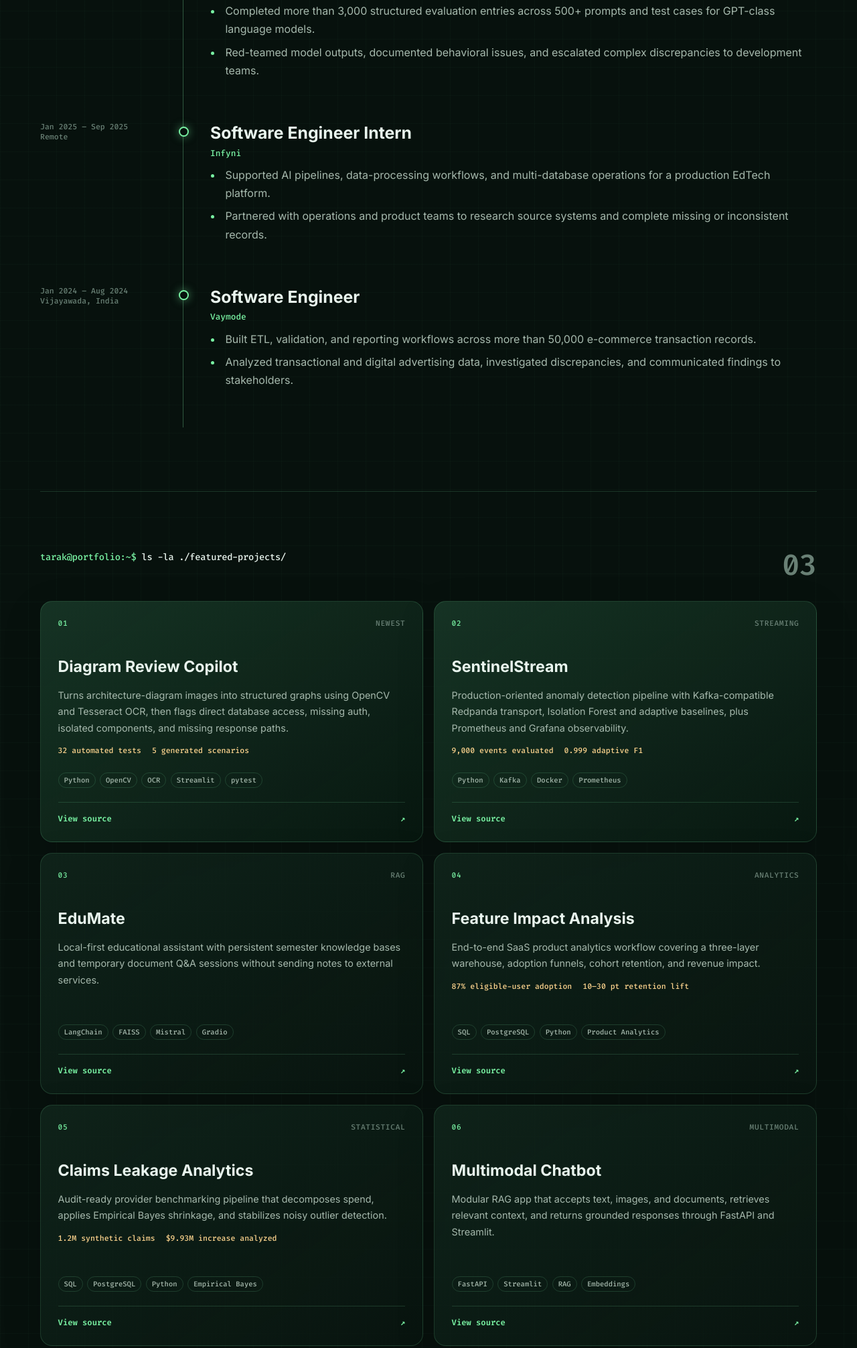
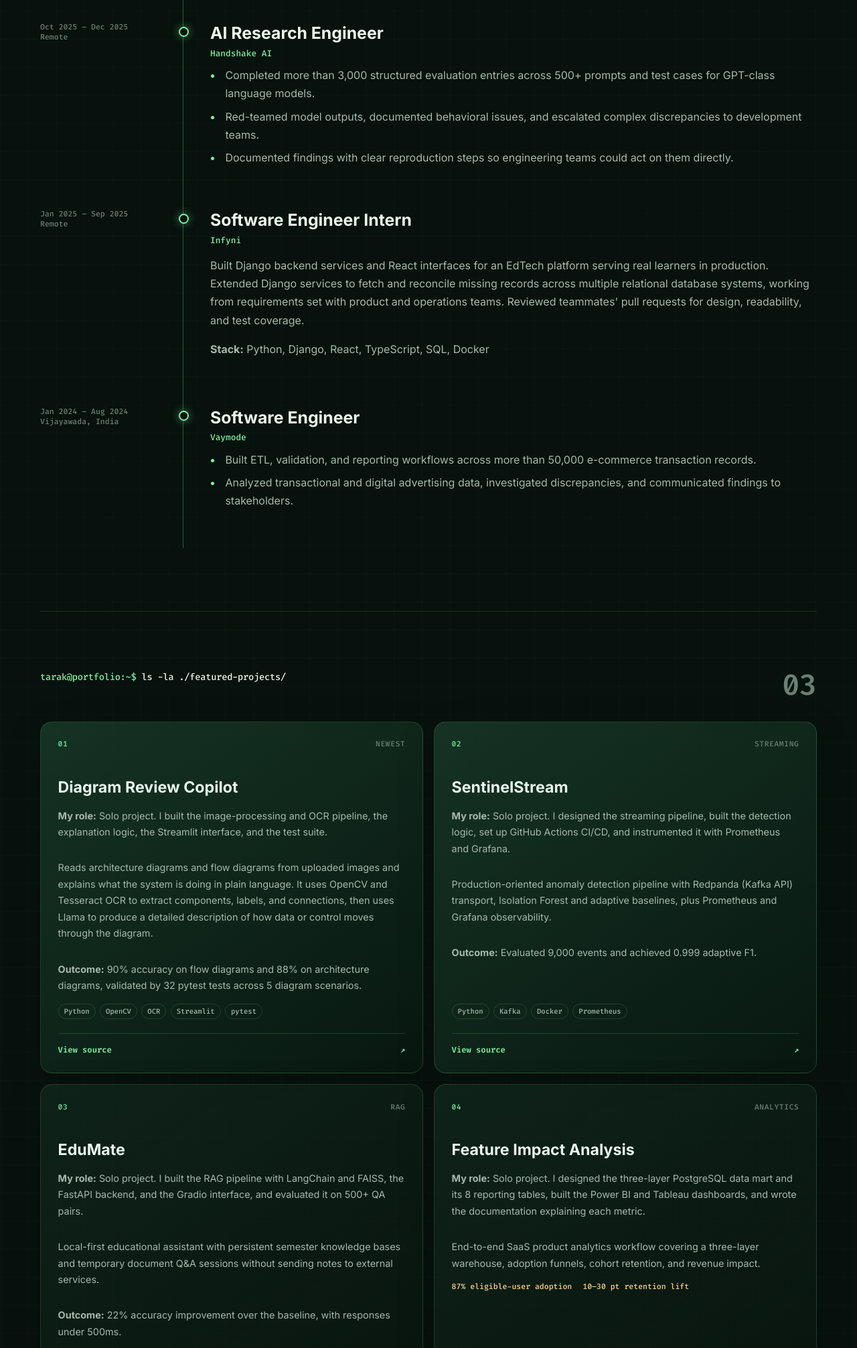
Before and after one commit to tarakaram2134/portfolio, a plain HTML site: page index.html in a window 1280 px wide. Shown: the part 2084-4096 px from the top of the page at 67% size. Drawn offline with Linux system fonts and the light colour scheme.

Commit message:
Update portfolio: add roles, decisions, and outcomes per project

```diff
--- a/index.html
+++ b/index.html
@@ -77,6 +77,8 @@
               <li>Built semantic search across approximately 40,000 production RT tickets with BGE-M3 embeddings and Qdrant, returning the five most relevant historical cases.</li>
               <li>Integrated live RT REST API context into a RAG pipeline that produces ticket summaries in about 25 seconds.</li>
               <li>Developed a resolution-time prediction workflow with approximately three-second inference and added automated pytest coverage to the existing codebase.</li>
+              <li>Chose similarity-based retrieval over classification for resolving-time prediction after evaluating both against widely spread resolution times, delivering predictions in about 3 seconds.</li>
+              <li>Validated retrieval quality across 1,000 tickets with support staff reviewing the generated summaries.</li>
             </ul>
           </div>
         </article>
@@ -87,6 +89,7 @@
             <ul>
               <li>Completed more than 3,000 structured evaluation entries across 500+ prompts and test cases for GPT-class language models.</li>
               <li>Red-teamed model outputs, documented behavioral issues, and escalated complex discrepancies to development teams.</li>
+              <li>Documented findings with clear reproduction steps so engineering teams could act on them directly.</li>
             </ul>
           </div>
         </article>
@@ -94,10 +97,8 @@
           <div class="timeline-meta"><span>Jan 2025 – Sep 2025</span><span>Remote</span></div>
           <div class="timeline-content">
             <h3>Software Engineer Intern</h3><p class="company">Infyni</p>
-            <ul>
-              <li>Supported AI pipelines, data-processing workflows, and multi-database operations for a production EdTech platform.</li>
-              <li>Partnered with operations and product teams to research source systems and complete missing or inconsistent records.</li>
-            </ul>
+            <p>Built Django backend services and React interfaces for an EdTech platform serving real learners in production. Extended Django services to fetch and reconcile missing records across multiple relational database systems, working from requirements set with product and operations teams. Reviewed teammates' pull requests for design, readability, and test coverage.</p>
+            <p><strong>Stack:</strong> Python, Django, React, TypeScript, SQL, Docker</p>
           </div>
         </article>
         <article class="timeline-item">
@@ -122,29 +123,34 @@
         <article class="project-card featured">
           <div class="project-top"><span class="project-index">01</span><span>Newest</span></div>
           <h3>Diagram Review Copilot</h3>
-          <p>Turns architecture-diagram images into structured graphs using OpenCV and Tesseract OCR, then flags direct database access, missing auth, isolated components, and missing response paths.</p>
-          <ul class="metrics"><li>32 automated tests</li><li>5 generated scenarios</li></ul>
+          <p><strong>My role:</strong> Solo project. I built the image-processing and OCR pipeline, the explanation logic, the Streamlit interface, and the test suite.</p>
+          <p>Reads architecture diagrams and flow diagrams from uploaded images and explains what the system is doing in plain language. It uses OpenCV and Tesseract OCR to extract components, labels, and connections, then uses Llama to produce a detailed description of how data or control moves through the diagram.</p>
+          <p><strong>Outcome:</strong> 90% accuracy on flow diagrams and 88% on architecture diagrams, validated by 32 pytest tests across 5 diagram scenarios.</p>
           <div class="tags"><span>Python</span><span>OpenCV</span><span>OCR</span><span>Streamlit</span><span>pytest</span></div>
           <a class="project-link" href="https://github.com/tarakaram2134/Diagram-copilot" target="_blank" rel="noreferrer">View source <span>↗</span></a>
         </article>
         <article class="project-card featured">
           <div class="project-top"><span class="project-index">02</span><span>Streaming</span></div>
           <h3>SentinelStream</h3>
-          <p>Production-oriented anomaly detection pipeline with Kafka-compatible Redpanda transport, Isolation Forest and adaptive baselines, plus Prometheus and Grafana observability.</p>
-          <ul class="metrics"><li>9,000 events evaluated</li><li>0.999 adaptive F1</li></ul>
+          <p><strong>My role:</strong> Solo project. I designed the streaming pipeline, built the detection logic, set up GitHub Actions CI/CD, and instrumented it with Prometheus and Grafana.</p>
+          <p>Production-oriented anomaly detection pipeline with Redpanda (Kafka API) transport, Isolation Forest and adaptive baselines, plus Prometheus and Grafana observability.</p>
+          <p><strong>Outcome:</strong> Evaluated 9,000 events and achieved 0.999 adaptive F1.</p>
           <div class="tags"><span>Python</span><span>Kafka</span><span>Docker</span><span>Prometheus</span></div>
           <a class="project-link" href="https://github.com/tarakaram2134/sentinelstream" target="_blank" rel="noreferrer">View source <span>↗</span></a>
         </article>
         <article class="project-card">
           <div class="project-top"><span class="project-index">03</span><span>RAG</span></div>
           <h3>EduMate</h3>
+          <p><strong>My role:</strong> Solo project. I built the RAG pipeline with LangChain and FAISS, the FastAPI backend, and the Gradio interface, and evaluated it on 500+ QA pairs.</p>
           <p>Local-first educational assistant with persistent semester knowledge bases and temporary document Q&amp;A sessions without sending notes to external services.</p>
+          <p><strong>Outcome:</strong> 22% accuracy improvement over the baseline, with responses under 500ms.</p>
           <div class="tags"><span>LangChain</span><span>FAISS</span><span>Mistral</span><span>Gradio</span></div>
           <a class="project-link" href="https://github.com/tarakaram2134/Edumate" target="_blank" rel="noreferrer">View source <span>↗</span></a>
         </article>
         <article class="project-card">
           <div class="project-top"><span class="project-index">04</span><span>Analytics</span></div>
           <h3>Feature Impact Analysis</h3>
+          <p><strong>My role:</strong> Solo project. I designed the three-layer PostgreSQL data mart and its 8 reporting tables, built the Power BI and Tableau dashboards, and wrote the documentation explaining each metric.</p>
           <p>End-to-end SaaS product analytics workflow covering a three-layer warehouse, adoption funnels, cohort retention, and revenue impact.</p>
           <ul class="metrics"><li>87% eligible-user adoption</li><li>10–30 pt retention lift</li></ul>
           <div class="tags"><span>SQL</span><span>PostgreSQL</span><span>Python</span><span>Product Analytics</span></div>
@@ -153,17 +159,28 @@
         <article class="project-card">
           <div class="project-top"><span class="project-index">05</span><span>Statistical</span></div>
           <h3>Claims Leakage Analytics</h3>
+          <p><strong>My role:</strong> Solo project. I modeled 1.2M synthetic claims in PostgreSQL, wrote the SQL analysis, and applied Empirical Bayes scoring to flag outlier providers.</p>
           <p>Audit-ready provider benchmarking pipeline that decomposes spend, applies Empirical Bayes shrinkage, and stabilizes noisy outlier detection.</p>
-          <ul class="metrics"><li>1.2M synthetic claims</li><li>$9.93M increase analyzed</li></ul>
+          <p><strong>Outcome:</strong> Identified a $9.93M cost increase and flagged outlier providers hidden inside aggregate totals.</p>
           <div class="tags"><span>SQL</span><span>PostgreSQL</span><span>Python</span><span>Empirical Bayes</span></div>
           <a class="project-link" href="https://github.com/tarakaram2134/claims-leakage" target="_blank" rel="noreferrer">View source <span>↗</span></a>
         </article>
         <article class="project-card">
           <div class="project-top"><span class="project-index">06</span><span>Multimodal</span></div>
           <h3>Multimodal Chatbot</h3>
+          <p><strong>My role:</strong> Solo project. I designed the modular three-layer architecture and built the FastAPI backend and Streamlit frontend.</p>
           <p>Modular RAG app that accepts text, images, and documents, retrieves relevant context, and returns grounded responses through FastAPI and Streamlit.</p>
+          <p><strong>Outcome:</strong> Delivered responses in less than 4 seconds, used more than 300 documents, and tested with 50 documents.</p>
           <div class="tags"><span>FastAPI</span><span>Streamlit</span><span>RAG</span><span>Embeddings</span></div>
           <a class="project-link" href="https://github.com/tarakaram2134/Multimodal-Chatbot" target="_blank" rel="noreferrer">View source <span>↗</span></a>
+        </article>
+        <article class="project-card">
+          <div class="project-top"><span class="project-index">07</span><span>Research</span></div>
+          <h3>Software Design Automation</h3>
+          <p><strong>My role:</strong> I built the full pipeline for requirement classification, model fine-tuning, and diagram generation.</p>
+          <p>The system classifies software requirements as functional or non-functional, sorts non-functional requirements into subcategories, and generates UML and architecture diagrams with PlantUML. I compared Mistral 7B and Llama 3B Instruct, used LoRA/QLoRA to fine-tune models on a laptop with a 6GB GPU, and evaluated OpenAI and DeepSeek models for PlantUML diagram generation.</p>
+          <p><strong>Outcome:</strong> 90% accuracy classifying requirements into functional and non-functional subcategories.</p>
+          <div class="tags"><span>Python</span><span>PyTorch</span><span>Hugging Face</span><span>LoRA/QLoRA</span><span>PlantUML</span></div>
         </article>
       </div>
     </section>
@@ -176,7 +193,7 @@
       <div class="skill-grid panel">
         <div><h3>AI &amp; ML</h3><p>PyTorch, TensorFlow, Hugging Face, RAG, semantic search, LLM evaluation, LoRA/QLoRA, MLflow</p></div>
         <div><h3>Data &amp; streaming</h3><p>PostgreSQL, MySQL, SQL, ETL pipelines, Kafka, data validation, Power BI, Tableau, Excel</p></div>
-        <div><h3>Backend &amp; platforms</h3><p>Python, FastAPI, Flask, Django, REST APIs, Docker, Linux, GitHub Actions, Prometheus</p></div>
+        <div><h3>Backend, web &amp; platforms</h3><p>Python, FastAPI, Flask, Django, React, REST APIs, Docker, Linux, GitHub Actions, Prometheus</p></div>
         <div><h3>Retrieval &amp; agents</h3><p>LangChain, LangGraph, FAISS, Qdrant, LlamaIndex, Semantic Kernel, OpenAI API, Gemini API</p></div>
         <div><h3>Cloud</h3><p>AWS S3, EC2, Lambda, Amazon Bedrock, Azure Synapse, Azure Data Factory, DigitalOcean</p></div>
         <div><h3>Languages</h3><p>Python, SQL, R, JavaScript, TypeScript, Java, Go, Bash, C++, Rust</p></div>
```
